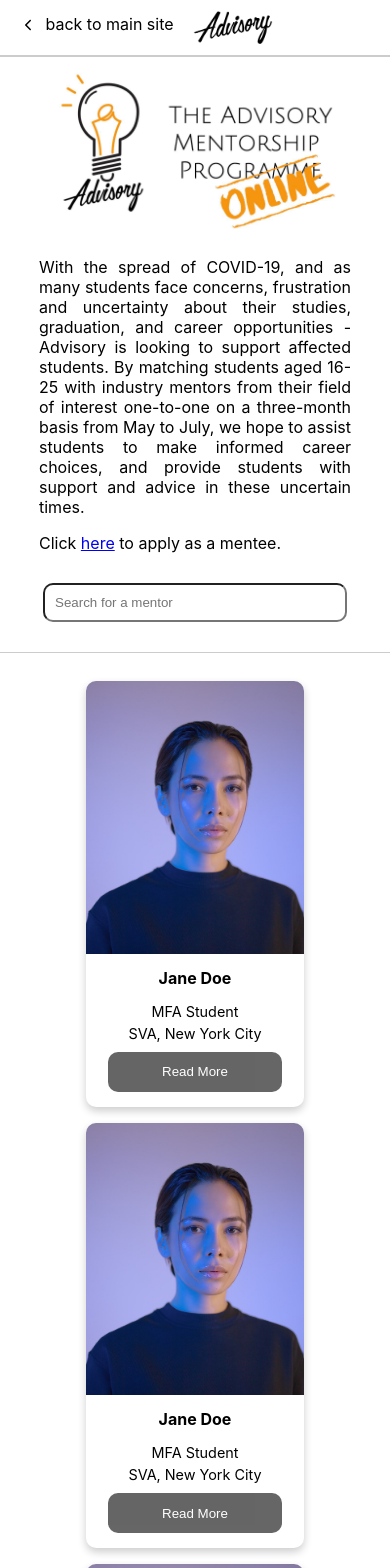
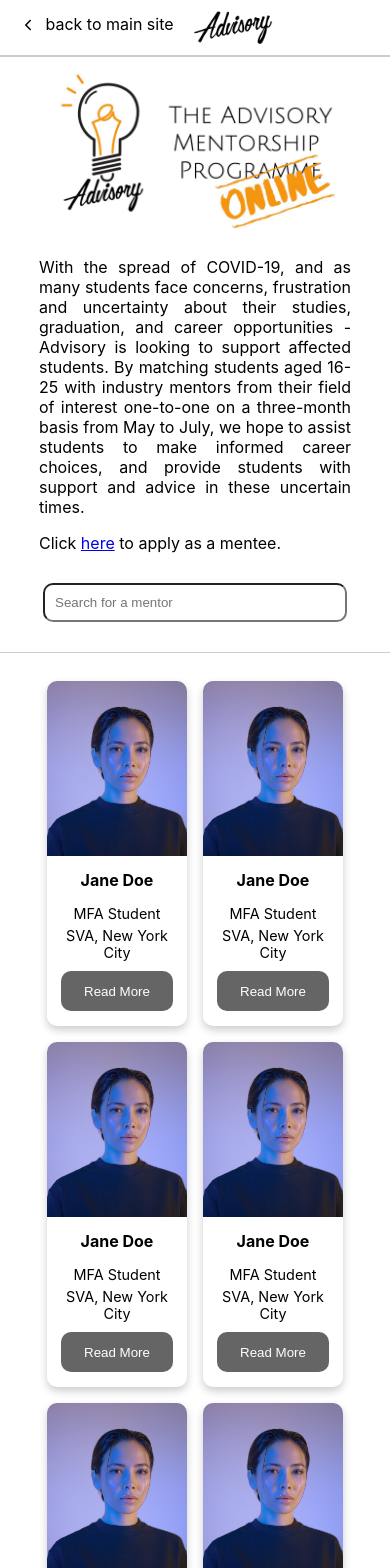
Before and after one commit to AdvisorySG/mentorship-page, a React (Create React App) app: page / in a window 390 px wide. Shown: the top 1568 px of the page. Built offline with nearby package versions, Linux system fonts and the light colour scheme.

Commit message:
Maximize card display on smaller viewports.
Ref. #13.

```diff
--- a/src/App.css
+++ b/src/App.css
@@ -11,3 +11,8 @@
   margin: auto;
   justify-content: center;
 }
+@media only screen and (max-width: 600px) {
+  .card-container {
+    width: 80%;
+  }
+}
--- a/src/components/profile-card.css
+++ b/src/components/profile-card.css
@@ -7,7 +7,13 @@
   box-shadow: 0 4px 8px 0 rgba(0, 0, 0, 0.2);
   border-radius: 10px;
   overflow: hidden;
-  margin: 8px 8px;
+  margin: 8px;
+}
+/* On smaller viewports, maximize space usage and try to allow 2 cards per row. */
+@media only screen and (max-width: 600px) {
+  .card {
+    flex: 1 0 120px;
+  }
 }
 .card-image-region {
   width: 100%;
```
